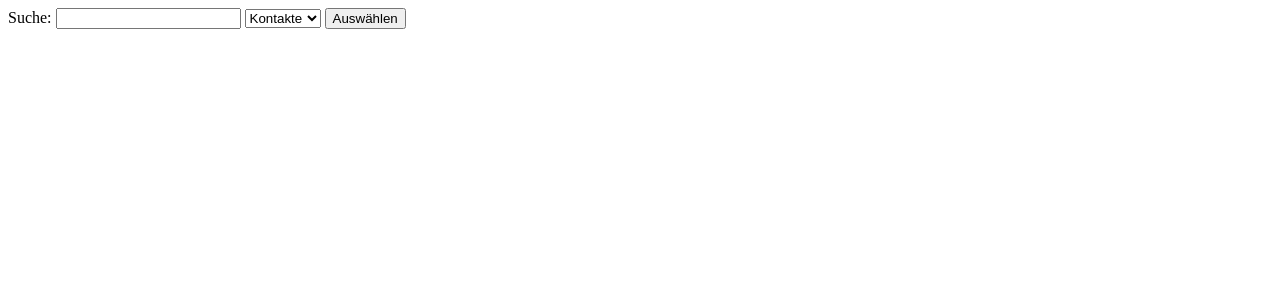
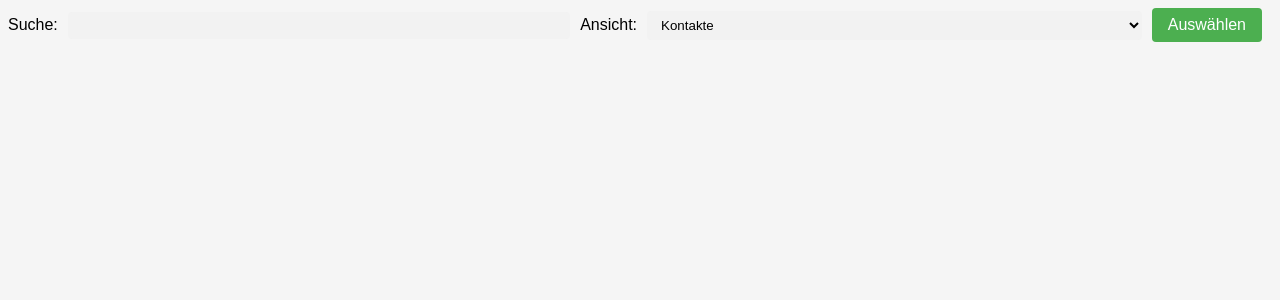
Before and after one commit to reiniaust/Datenmanager, a Flask app: page /start in a window 1280 px wide. Shown: the top 300 px of the page. Run offline with Flask 3, Linux system fonts and the light colour scheme.

Commit message:
Oberfläche schöner

```diff
--- a/templates/index.html
+++ b/templates/index.html
@@ -3,14 +3,94 @@
   <head>
     <meta charset="UTF-8" />
     <title>Daten</title>
+    <style>
+      /* CSS-Regeln für das Styling der Oberfläche */
+      body {
+        font-family: Arial, sans-serif;
+        background-color: #f5f5f5;
+      }
+      form {
+        display: flex;
+        flex-direction: row;
+        align-items: center;
+        margin-bottom: 20px;
+      }
+      label {
+        margin-right: 10px;
+      }
+      input[name="search"] {
+        padding: 6px 10px;
+        border: none;
+        border-radius: 4px;
+        background-color: #f2f2f2;
+        margin-right: 10px;
+        width: 100%;
+      }
+      select[name="view_name"] {
+        padding: 6px 10px;
+        border: none;
+        border-radius: 4px;
+        background-color: #f2f2f2;
+        margin-right: 10px;
+        width: 100%;
+      }
+      input[type="submit"] {
+        background-color: #4CAF50;
+        color: white;
+        border: none;
+        padding: 8px 16px;
+        text-align: center;
+        text-decoration: none;
+        display: inline-block;
+        font-size: 16px;
+        margin-right: 10px;
+        cursor: pointer;
+        border-radius: 4px;
+      }
+      input[type="submit"]:hover {
+        background-color: #3e8e41;
+      }
+      table {
+        border-collapse: collapse;
+        width: 100%;
+        background-color: white;
+      }
+      th, td {
+        text-align: left;
+        padding: 8px;
+        border-bottom: 1px solid #ddd;
+      }
+      th {
+        background-color: #4CAF50;
+        color: white;
+      }
+      tr:hover {
+        background-color: #f5f5f5;
+      }
+      select {
+        padding: 6px 10px;
+        border: none;
+        border-radius: 4px;
+        background-color: #f2f2f2;
+        width: 100%;
+      }
+      input[type="text"] {
+        padding: 6px 10px;
+        border: none;
+        border-radius: 4px;
+        background-color: #f2f2f2;
+        width: 100%;
+      }
+    </style>
   </head>
   <body>
-    <form action="/form" method="post">
+    <form id="myForm" action="/form" method="post">
       <label>Suche:</label>
       <input name="search" value="{{ search }}" >
-      <select name="view_name">
+      <label>Ansicht:</label>
+      <select name="view_name" onchange="submitForm()">
         {% for key, value in views.items() %}
-        <option value={{ key }} {% if view_name == key %} selected {% endif %}>{{ key }}</option>
+        <option value="{{ key }}" {% if view_name == key %} selected {% endif %}>{{ key }}</option>
         {% endfor %}
       </select>
       <input type="submit" value="Auswählen">
@@ -27,23 +107,33 @@
       <tbody>
         {% for row in views[view_name]["data_found"] %}
         <tr>
-          {% for key, value in row.items() %} {% if key == "ID"%}
+          {% for key, value in row.items() %}
+          {% if key == "ID" %}
           <td>{{ value }}</td>
-          {% else %} {% if relations[key] %}
+          {% else %}
+          {% if relations[key] %}
           <td>
-            <select value={{ value }}>
-              {% for row in relations[key] %}
-              <option value={{ row["ID"] }} {% if row["ID"] == value %} selected {% endif %}>{{ row["Name"] }}</option>
+            <select value="{{ value }}">
+              {% for rel_row in relations[key] %}
+              <option value="{{ rel_row['ID'] }}" {% if rel_row['ID'] == value %} selected {% endif %}>{{ rel_row['Name'] }}</option>
               {% endfor %}
             </select>
           </td>
           {% else %}
           <td><input type="text" value="{{ value }}" /></td>
-          {% endif %} {% endif %} {% endfor %}
+          {% endif %}
+          {% endif %}
+          {% endfor %}
         </tr>
         {% endfor %}
       </tbody>
     </table>
     {% endif %}
+
+    <script>
+      function submitForm() {
+        document.getElementById("myForm").submit();
+      }
+    </script>
   </body>
 </html>
```
